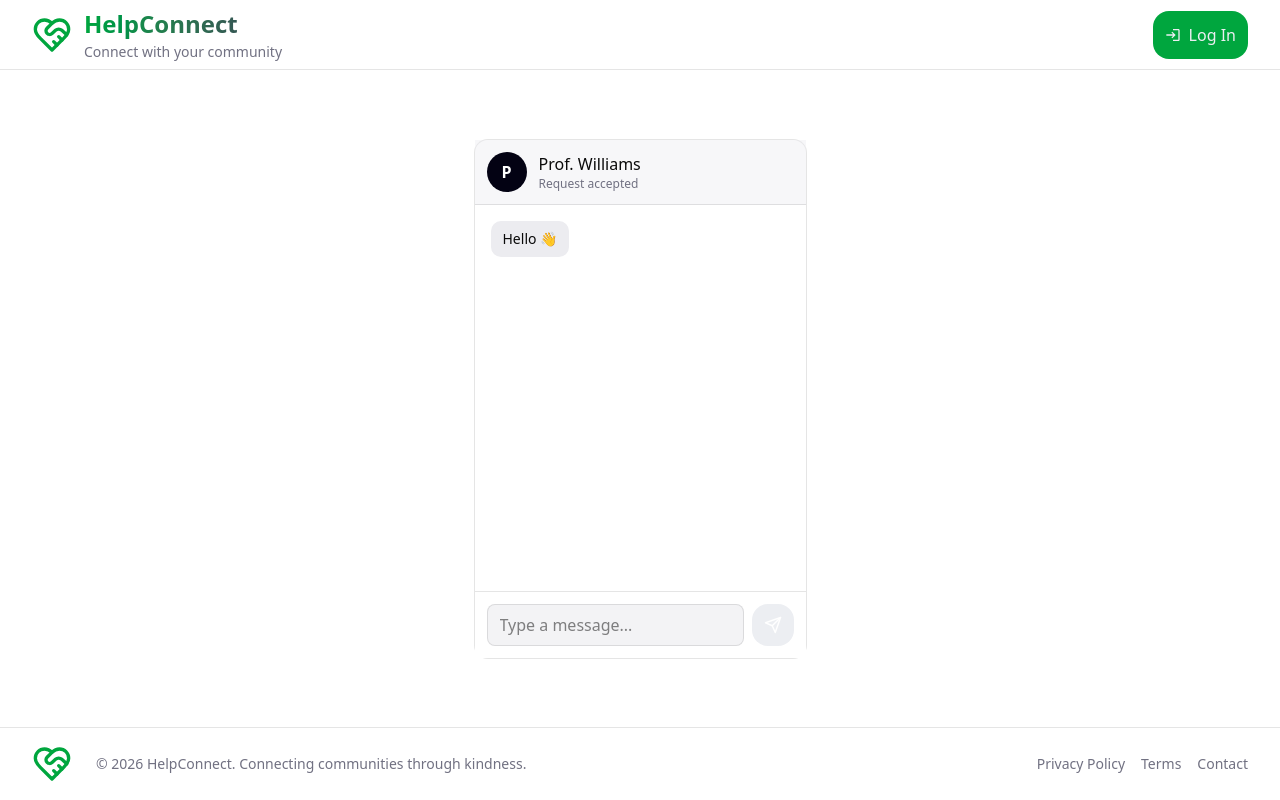
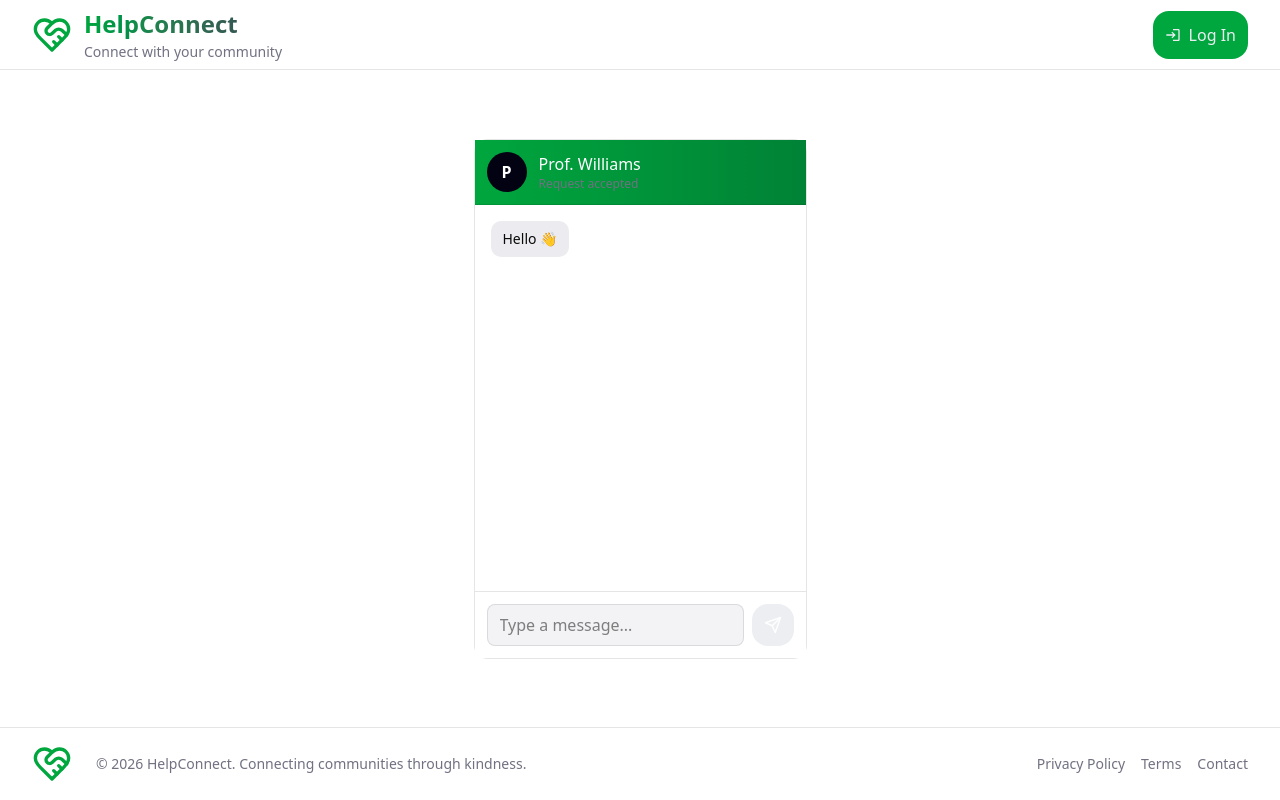
Before and after one commit to MiksuNy/web-project, a React (Vite) app in the folder frontend/: page /messages in a window 1280 px wide. Built offline with nearby package versions, Linux system fonts and the light colour scheme.

Commit message:
style(chat): apply themed gradient chat header

```diff
--- a/frontend/src/components/chat/ChatBox.jsx
+++ b/frontend/src/components/chat/ChatBox.jsx
@@ -13,7 +13,8 @@ export default function ChatBox() {
   return (
     <div className="border rounded-xl bg-card flex flex-col h-[520px]">
       {/* --- Chat header with profile and status --- */}
-      <div className="flex items-center gap-3 border-b p-3 bg-muted/40">
+      {/* chat header — themed */}
+      <div className="flex items-center gap-3 border-b border-border p-3 bg-linear-to-r from-green-600 to-green-700 text-white">
         <div className="w-10 h-10 rounded-full bg-primary text-primary-foreground flex items-center justify-center font-bold">
           P
         </div>
```
